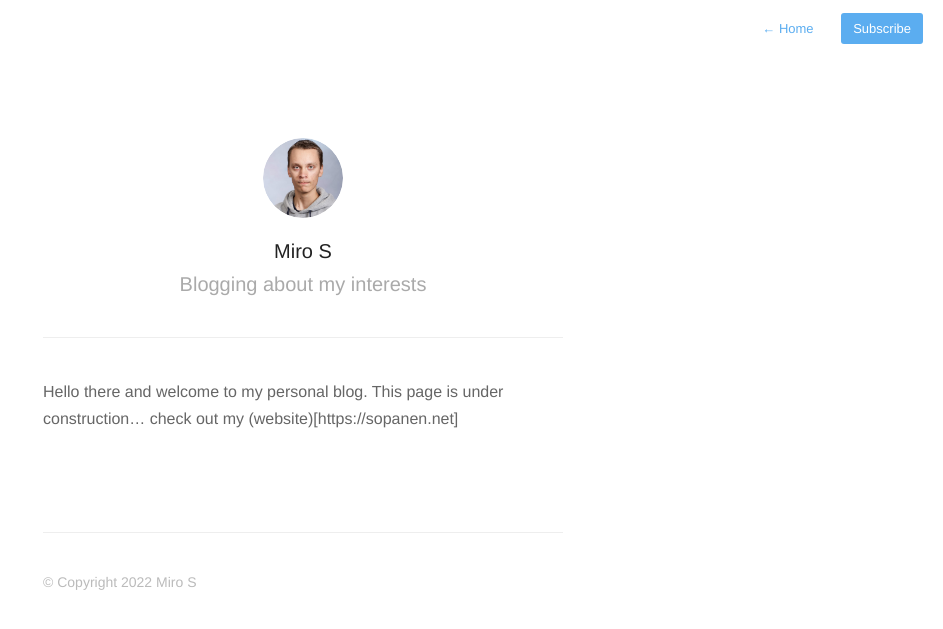
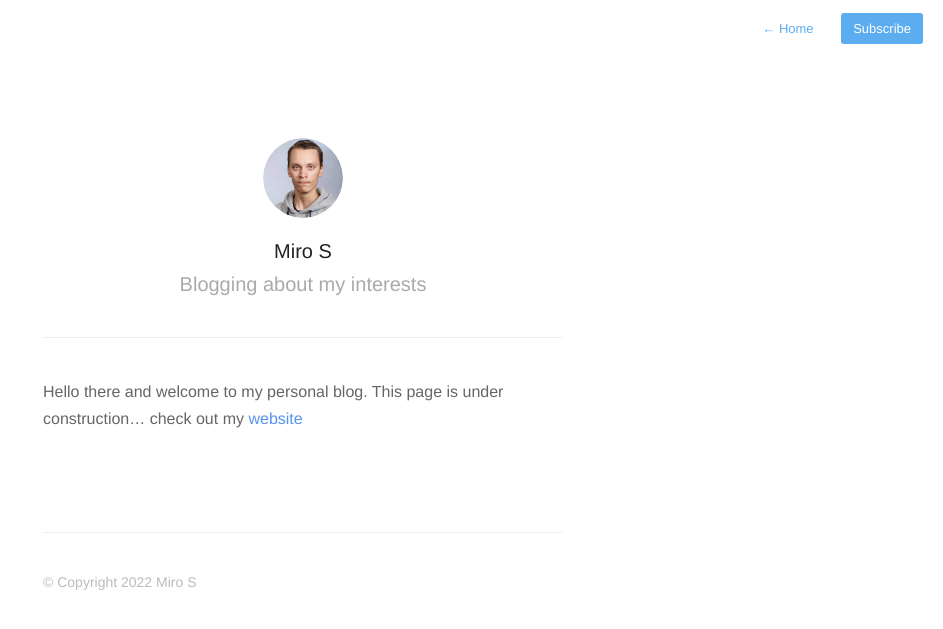
Before and after one commit to mirosopanen/blog, a Jekyll site: the page built from about.md, in a window 1280 px wide. Shown: the top 629 px of the page, without its empty margins (337-1280 px from the left). Built offline with Jekyll 4.4.1, drawn with Linux system fonts in a browser that asks for light colours; nearby versions of some CDN libraries.

Commit message:
Update about.md

```diff
--- a/about.md
+++ b/about.md
@@ -5,6 +5,6 @@ profile: true
 ---
 
 Hello there and welcome to my personal blog.
-This page is under construction... check out my (website)[https://sopanen.net]
+This page is under construction... check out my [website](https://sopanen.net)
 
 {% include footer.html %}
```
